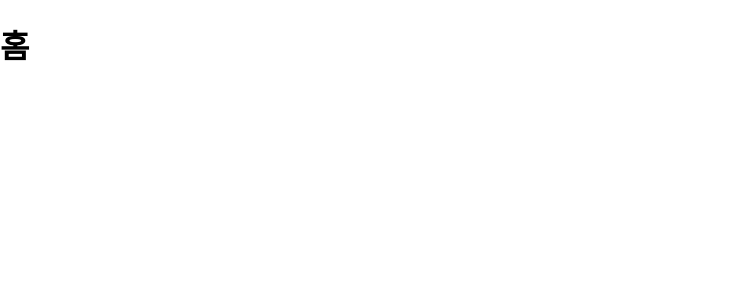
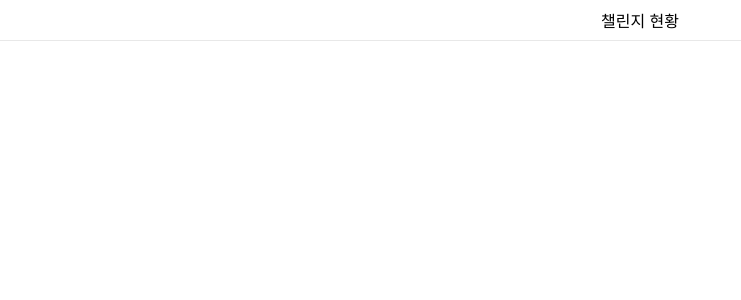
Before and after one commit to TEAM-HUNDRED/savable-web, a React (Create React App) app: page / in a window 1280 px wide. Shown: the top 300 px of the page, without its empty margins (0-741 px from the left). Built offline with nearby package versions, Linux system fonts and the light colour scheme.

Commit message:
[FEATURE] Generate Bottom NavigationBar with LayoutContianer

```diff
--- /dev/null
+++ b/src/components/BottomNavigationBar/index.tsx
@@ -0,0 +1,5 @@
+function BottomNavigationBar() {
+  return <></>;
+}
+
+export default BottomNavigationBar;
--- /dev/null
+++ b/src/components/Header/index.tsx
@@ -0,0 +1,31 @@
+import styled from "styled-components";
+
+type Props = {
+  title: string;
+};
+
+function Header({ title }: Props) {
+  return (
+    <Container>
+      <TitleText>{title}</TitleText>
+    </Container>
+  );
+}
+
+const Container = styled.div`
+  width: 100%;
+  height: 40px;
+  display: flex;
+  align-items: center;
+  justify-content: center;
+  border-bottom: 1px solid #e8e8e8;
+  background-color: #fff;
+`;
+
+const TitleText = styled.p`
+  max-width: 725px;
+  font-size: 16px;
+  weight: bold;
+`;
+
+export default Header;
--- a/src/container/LayoutContainer/index.tsx
+++ b/src/container/LayoutContainer/index.tsx
@@ -1,5 +1,41 @@
-function LayoutContainer() {
-  return <>안녕</>;
+import Header from "components/Header";
+import styled from "styled-components";
+
+type Props = {
+  children: React.ReactNode;
+};
+
+function LayoutContainer({ children }: Props) {
+  return (
+    <Container>
+      <Header title={"챌린지 현황"} />
+      <ContentContainer>{children}</ContentContainer>
+    </Container>
+  );
 }
 
+const Container = styled.div`
+  display: flex;
+  flex-direction: column;
+  align-items: center;
+  width: 100%;
+  height: 100vh;
+  margin: 0 auto;
+  box-sizing: border-box;
+  overflow: hidden;
+`;
+
+const ContentContainer = styled.div`
+  position: relative;
+  flex: 1;
+  overflow: overlay;
+  box-sizing: border-box;
+  max-width: 768px;
+  width: 100%;
+  height: 100%;
+  ::-webkit-scrollbar {
+    display: none;
+  }
+`;
+
 export default LayoutContainer;
--- a/src/index.css
+++ b/src/index.css
@@ -1,13 +1,15 @@
 body {
   margin: 0;
-  font-family: -apple-system, BlinkMacSystemFont, 'Segoe UI', 'Roboto', 'Oxygen',
-    'Ubuntu', 'Cantarell', 'Fira Sans', 'Droid Sans', 'Helvetica Neue',
+  width: 100%;
+  height: 100vh;
+  font-family: -apple-system, BlinkMacSystemFont, "Segoe UI", "Roboto", "Oxygen",
+    "Ubuntu", "Cantarell", "Fira Sans", "Droid Sans", "Helvetica Neue",
     sans-serif;
   -webkit-font-smoothing: antialiased;
   -moz-osx-font-smoothing: grayscale;
 }
 
 code {
-  font-family: source-code-pro, Menlo, Monaco, Consolas, 'Courier New',
+  font-family: source-code-pro, Menlo, Monaco, Consolas, "Courier New",
     monospace;
 }
--- a/src/index.tsx
+++ b/src/index.tsx
@@ -1,7 +1,6 @@
 import React from "react";
 import ReactDOM from "react-dom/client";
 import "./index.css";
-import App from "./App";
 import reportWebVitals from "./reportWebVitals";
 import { Route, BrowserRouter as Router, Routes } from "react-router-dom";
 import HomePage from "pages/HomePage";
--- a/src/pages/HomePage/index.tsx
+++ b/src/pages/HomePage/index.tsx
@@ -1,7 +1,11 @@
+import LayoutContainer from "container/LayoutContainer";
+
 function HomePage() {
   return (
     <div>
-      <h1>홈</h1>
+      <LayoutContainer>
+        <></>
+      </LayoutContainer>
     </div>
   );
 }
```
